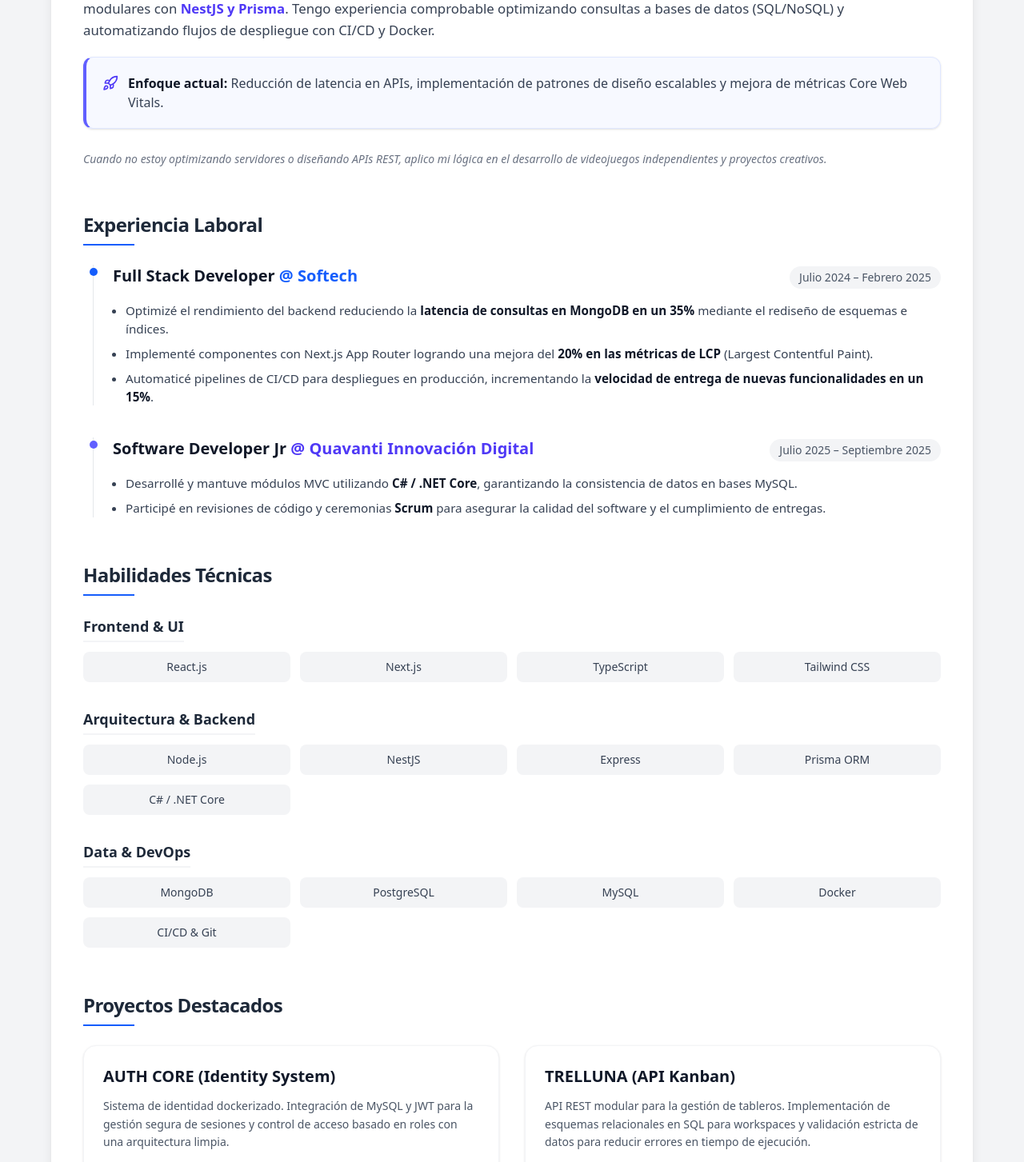
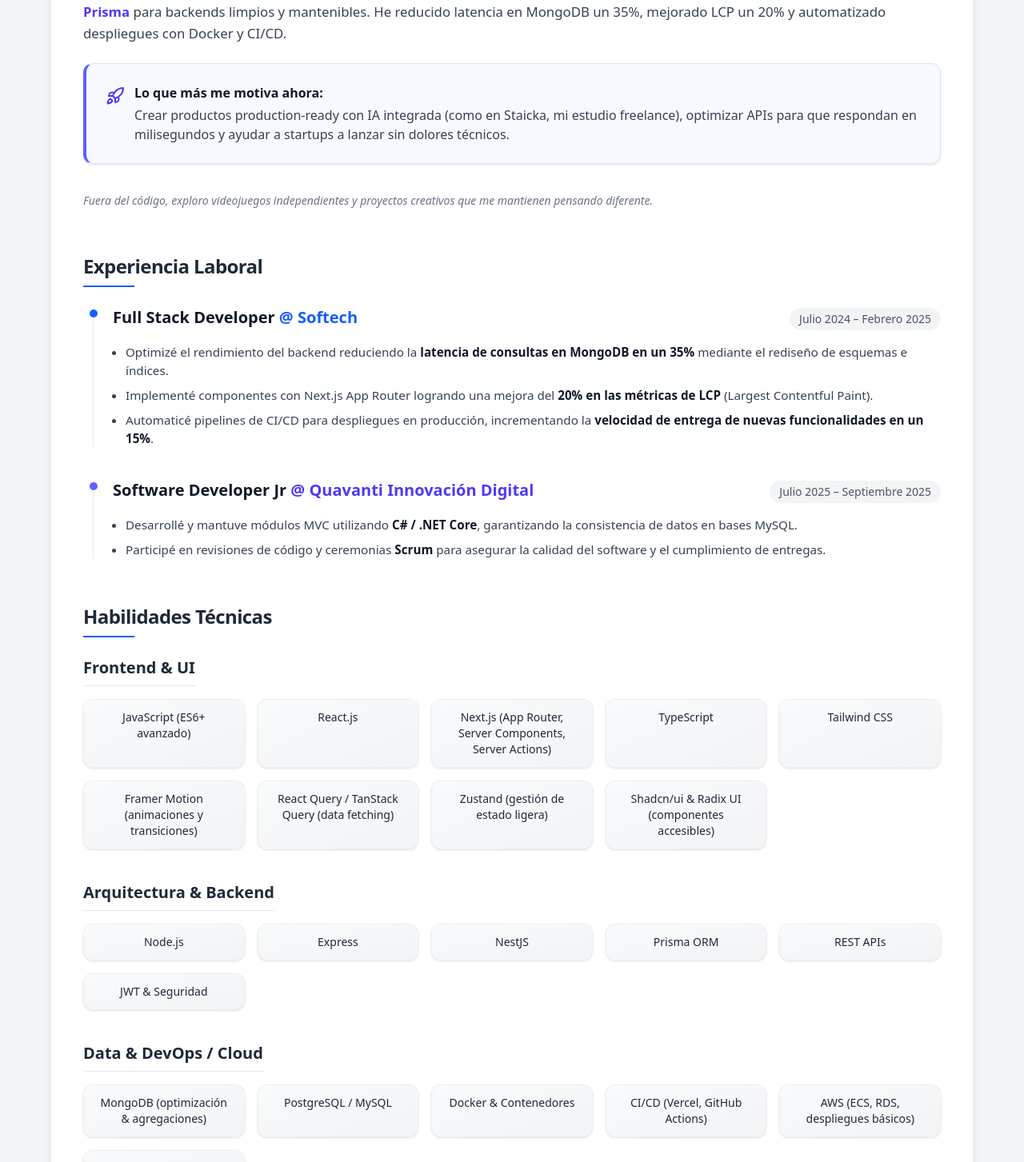
Before and after one commit to gmzyy/cvAngels, a Next.js app: page / in a window 1280 px wide. Shown: the part 623-2076 px from the top of the page at 80% size. Built offline with nearby package versions, Linux system fonts and the light colour scheme.

Commit message:
correciones

```diff
--- a/src/components/molecules/ProjectCard.tsx
+++ b/src/components/molecules/ProjectCard.tsx
@@ -7,6 +7,7 @@ type Props = {
   tech: string[]
   github: string
   demo?: string
+  link?: string
 }
 
 export default function ProjectCard({
--- a/src/components/molecules/SkillItem.tsx
+++ b/src/components/molecules/SkillItem.tsx
@@ -1,23 +1,39 @@
 type Props = {
   name: string
+  // Opcional: si quieres agregar ícono por skill en el futuro
+  // icon?: React.ComponentType<{ className?: string }>
 }
 
 export default function SkillItem({ name }: Props) {
   return (
     <div
       className="
-        px-4 py-2 rounded-lg text-sm font-medium text-center
-        bg-gray-100 text-gray-700
-        dark:bg-gray-800 dark:text-gray-300
-        border border-transparent dark:border-gray-700/50
-        hover:bg-indigo-600 hover:text-white
-        dark:hover:bg-indigo-500 dark:hover:text-white
-        hover:shadow-md hover:-translate-y-1
+        group relative px-5 py-3 rounded-xl text-sm font-medium text-center
+        bg-gradient-to-br from-gray-50 to-gray-100 dark:from-gray-800 dark:to-gray-900
+        text-gray-800 dark:text-gray-200
+        border border-gray-200/50 dark:border-gray-700/50
+        shadow-sm hover:shadow-lg hover:shadow-indigo-500/20
+        hover:-translate-y-1 hover:scale-[1.03]
         transition-all duration-300 ease-out
-        cursor-default
+        cursor-default select-none
+        focus:outline-none focus:ring-2 focus:ring-indigo-500 focus:ring-offset-2
       "
+      tabIndex={0} // Para que sea focusable con teclado
+      aria-label={`Habilidad: ${name}`}
     >
-      {name}
+      {/* Gradiente sutil en hover */}
+      <div className="
+        absolute inset-0 rounded-xl opacity-0 group-hover:opacity-20
+        bg-gradient-to-r from-indigo-500/10 to-purple-500/10
+        transition-opacity duration-300
+      " />
+
+      {/* Contenido principal */}
+      <span className="relative z-10 flex items-center justify-center gap-2">
+        {/* Si quieres ícono dinámico en el futuro, aquí iría */}
+        {/* {icon && <icon className="w-4 h-4 opacity-80 group-hover:opacity-100 transition-opacity" />} */}
+        {name}
+      </span>
     </div>
   )
 }
--- a/src/components/organisms/About.tsx
+++ b/src/components/organisms/About.tsx
@@ -6,30 +6,31 @@ export default function About() {
     <section className="mb-14" id="about">
       <SectionHeader title="Sobre mí" />
 
-      <div className="flex flex-col gap-5 text-gray-700 dark:text-gray-300 leading-relaxed text-[1.05rem]">
+      <div className="flex flex-col gap-6 text-gray-700 dark:text-gray-300 leading-relaxed text-[1.05rem]">
 
         <p>
-          Soy un <span className="font-semibold text-indigo-600 dark:text-indigo-400">Ingeniero de Software & Full Stack Developer</span> apasionado por la eficiencia. Mi enfoque no es solo "hacer que funcione", sino construir arquitecturas mantenibles dentro del ecosistema <span className="font-semibold text-gray-900 dark:text-white">TypeScript</span>.
+          Soy Angel, <span className="font-semibold text-indigo-600 dark:text-indigo-400">Ingeniero de Software y Full Stack Developer</span> de Puebla, México. No me conformo con que "funcione": me obsesiona construir sistemas que escalen sin romperse y que realmente ayuden a negocios a crecer.
         </p>
 
         <p>
-          Me especializo en arquitecturas modernas utilizando <span className="font-semibold text-indigo-600 dark:text-indigo-400">Next.js (App Router)</span> para interfaces de alto rendimiento y servicios backend modulares con <span className="font-semibold text-indigo-600 dark:text-indigo-400">NestJS y Prisma</span>. Tengo experiencia comprobable optimizando consultas a bases de datos (SQL/NoSQL) y automatizando flujos de despliegue con CI/CD y Docker.
+          Domino el ecosistema <span className="font-semibold text-gray-900 dark:text-white">TypeScript</span> de punta a punta: <span className="font-semibold text-indigo-600 dark:text-indigo-400">Next.js (App Router + Server Components)</span> para frontends rápidos y <span className="font-semibold text-indigo-600 dark:text-indigo-400">NestJS + Prisma</span> para backends limpios y mantenibles. He reducido latencia en MongoDB un 35%, mejorado LCP un 20% y automatizado despliegues con Docker y CI/CD.
         </p>
 
-        {/* Bloque de experiencia técnica destacada sin emojis y con diseño premium */}
-        <div className="bg-indigo-50/50 dark:bg-indigo-900/10 p-5 rounded-xl border border-indigo-100 dark:border-indigo-800/30 border-l-4 border-l-indigo-500 shadow-sm transition-all hover:shadow-md">
+        {/* Bloque destacado más personal */}
+        <div className="bg-indigo-50/50 dark:bg-indigo-900/10 p-6 rounded-xl border border-indigo-100 dark:border-indigo-800/30 border-l-4 border-l-indigo-500 shadow-sm transition-all hover:shadow-md">
           <div className="flex items-start gap-3">
-            {/* Ícono de Lucide reemplazando al emoji */}
-            <Rocket className="w-5 h-5 text-indigo-600 dark:text-indigo-400 flex-shrink-0 mt-0.5" />
-
-            <p className="text-sm md:text-base text-gray-700 dark:text-gray-300">
-              <strong className="text-gray-900 dark:text-white font-semibold">Enfoque actual:</strong> Reducción de latencia en APIs, implementación de patrones de diseño escalables y mejora de métricas Core Web Vitals.
-            </p>
+            <Rocket className="w-6 h-6 text-indigo-600 dark:text-indigo-400 flex-shrink-0 mt-1" />
+            <div>
+              <p className="text-base font-semibold text-gray-900 dark:text-white mb-1">Lo que más me motiva ahora:</p>
+              <p className="text-sm md:text-base">
+                Crear productos production-ready con IA integrada (como en Staicka, mi estudio freelance), optimizar APIs para que respondan en milisegundos y ayudar a startups a lanzar sin dolores técnicos.
+              </p>
+            </div>
           </div>
         </div>
 
-        <p className="text-sm text-gray-500 dark:text-gray-400 italic mt-2">
-          Cuando no estoy optimizando servidores o diseñando APIs REST, aplico mi lógica en el desarrollo de videojuegos independientes y proyectos creativos.
+        <p className="text-sm text-gray-500 dark:text-gray-400 italic mt-3">
+          Fuera del código, exploro videojuegos independientes y proyectos creativos que me mantienen pensando diferente.
         </p>
 
       </div>
--- a/src/components/organisms/Projects.tsx
+++ b/src/components/organisms/Projects.tsx
@@ -8,27 +8,35 @@ export default function Projects() {
 
       <div className="grid grid-cols-1 md:grid-cols-2 gap-8">
 
+        {/* Staicka como proyecto principal / estrella – sin mención a Emir */}
+        <ProjectCard
+          title="Staicka – Estudio Freelance de Fullstack & IA"
+          description="Proyecto fundado y desarrollado por mí. Estudio especializado en desarrollo de software escalable e integración real de IA (LLMs). Incluye productos como VaultNote AI (notas seguras con asistencia inteligente), AI Business Assistant (automatización de procesos con modelos de lenguaje) y Secure Auth System (autenticación dockerizada con detección de amenazas). Landing profesional con Next.js + Tailwind CSS, enfoque en arquitectura limpia, producción-ready y cero deuda técnica."
+          tech={["Next.js",  "IA / LLMs", "Tailwind CSS"]}
+          github="https://github.com/gmzyy" // Tu perfil principal, o sube un repo específico de Staicka si lo tienes
+          link="https://staicka.vercel.app/" // Abre la landing
+        />
+
         <ProjectCard
           title="AUTH CORE (Identity System)"
-          description="Sistema de identidad dockerizado. Integración de MySQL y JWT para la gestión segura de sesiones y control de acceso basado en roles con una arquitectura limpia."
+          description="Sistema de identidad fullstack dockerizado con NestJS y Prisma. Integración de MySQL y JWT para gestión segura de sesiones, roles y control de acceso. Arquitectura limpia y escalable, listo para producción."
           tech={["NestJS", "Prisma", "MySQL", "Docker", "JWT"]}
           github="https://github.com/gmzyy/auth-system-docker"
         />
 
         <ProjectCard
           title="TRELLUNA (API Kanban)"
-          description="API REST modular para la gestión de tableros. Implementación de esquemas relacionales en SQL para workspaces y validación estricta de datos para reducir errores en tiempo de ejecución."
+          description="API REST modular para gestión de tableros Kanban con Node.js + Express + SQL. Validación estricta TypeScript, manejo de workspaces, columnas y tareas. Enfoque en reducción de errores y rendimiento."
           tech={["Node.js", "Express", "SQL", "TypeScript"]}
           github="https://github.com/gmzyy/kanban-api"
         />
 
         <ProjectCard
           title="Barber Management Platform"
-          description="Solución integral para gestión de citas en tiempo real. Implementación de panel administrativo y diseño responsivo enfocado en la experiencia de usuario final."
-          tech={["Next.js", "MongoDB", "Tailwind CSS"]}
+          description="Plataforma completa de gestión de citas en tiempo real. Panel administrativo, diseño responsive y experiencia de usuario optimizada. Backend Node/Express + MongoDB con CRUD completo."
+          tech={["Next.js", "MongoDB", "Tailwind CSS", "Node.js", "Express"]}
           github="https://github.com/gmzyy/BarberAngeles"
         />
-
 
       </div>
     </section>
--- a/src/components/organisms/Skills.tsx
+++ b/src/components/organisms/Skills.tsx
@@ -4,15 +4,36 @@ import SkillItem from "../molecules/SkillItem"
 const skillCategories = [
   {
     category: "Frontend & UI",
-    skills: ["React.js", "Next.js", "TypeScript", "Tailwind CSS"],
+    skills: [
+      "JavaScript (ES6+ avanzado)",
+      "React.js",
+      "Next.js (App Router, Server Components, Server Actions)",
+      "TypeScript",
+      "Tailwind CSS",
+      "Framer Motion (animaciones y transiciones)",
+      "React Query / TanStack Query (data fetching)",
+      "Zustand (gestión de estado ligera)",
+      "Shadcn/ui & Radix UI (componentes accesibles)",
+    ],
   },
   {
     category: "Arquitectura & Backend",
-    skills: ["Node.js", "NestJS", "Express", "Prisma ORM", "C# / .NET Core"],
+    skills: ["Node.js", "Express", "NestJS", "Prisma ORM", "REST APIs", "JWT & Seguridad"],
   },
   {
-    category: "Data & DevOps",
-    skills: ["MongoDB", "PostgreSQL", "MySQL", "Docker", "CI/CD & Git"],
+    category: "Data & DevOps / Cloud",
+    skills: [
+      "MongoDB (optimización & agregaciones)",
+      "PostgreSQL / MySQL",
+      "Docker & Contenedores",
+      "CI/CD (Vercel, GitHub Actions)",
+      "AWS (ECS, RDS, despliegues básicos)",
+      "Git / GitHub"
+    ],
+  },
+  {
+    category: "Otras Tecnologías",
+    skills: ["C# / .NET Core", "PHP", "Scrum & Metodologías Ágiles", "Postman"],
   },
 ]
 
@@ -21,14 +42,14 @@ export default function Skills() {
     <section className="mb-14" id="skills">
       <SectionHeader title="Habilidades Técnicas" />
 
-      <div className="flex flex-col gap-8">
+      <div className="flex flex-col gap-10">
         {skillCategories.map((group) => (
           <div key={group.category}>
-            <h3 className="text-lg font-bold text-gray-800 dark:text-gray-200 mb-3 border-b-2 border-gray-100 dark:border-gray-800 pb-1 w-fit">
+            <h3 className="text-xl font-bold text-gray-800 dark:text-gray-200 mb-4 border-b border-gray-200 dark:border-gray-700 pb-2 w-fit">
               {group.category}
             </h3>
 
-            <div className="grid grid-cols-2 md:grid-cols-3 lg:grid-cols-4 gap-3">
+            <div className="grid grid-cols-2 sm:grid-cols-3 md:grid-cols-4 lg:grid-cols-5 gap-4">
               {group.skills.map((skill) => (
                 <SkillItem key={skill} name={skill} />
               ))}
```
